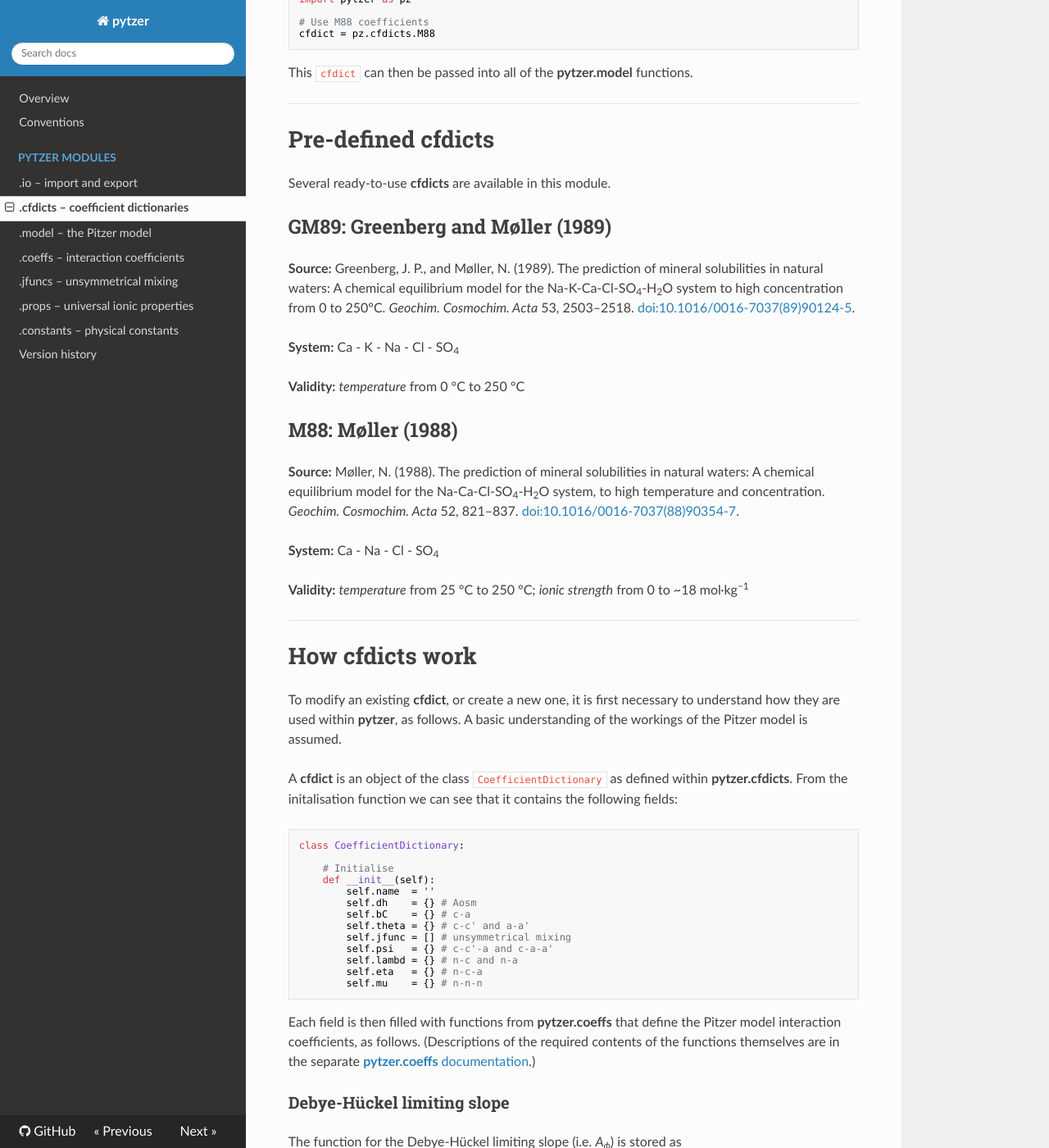
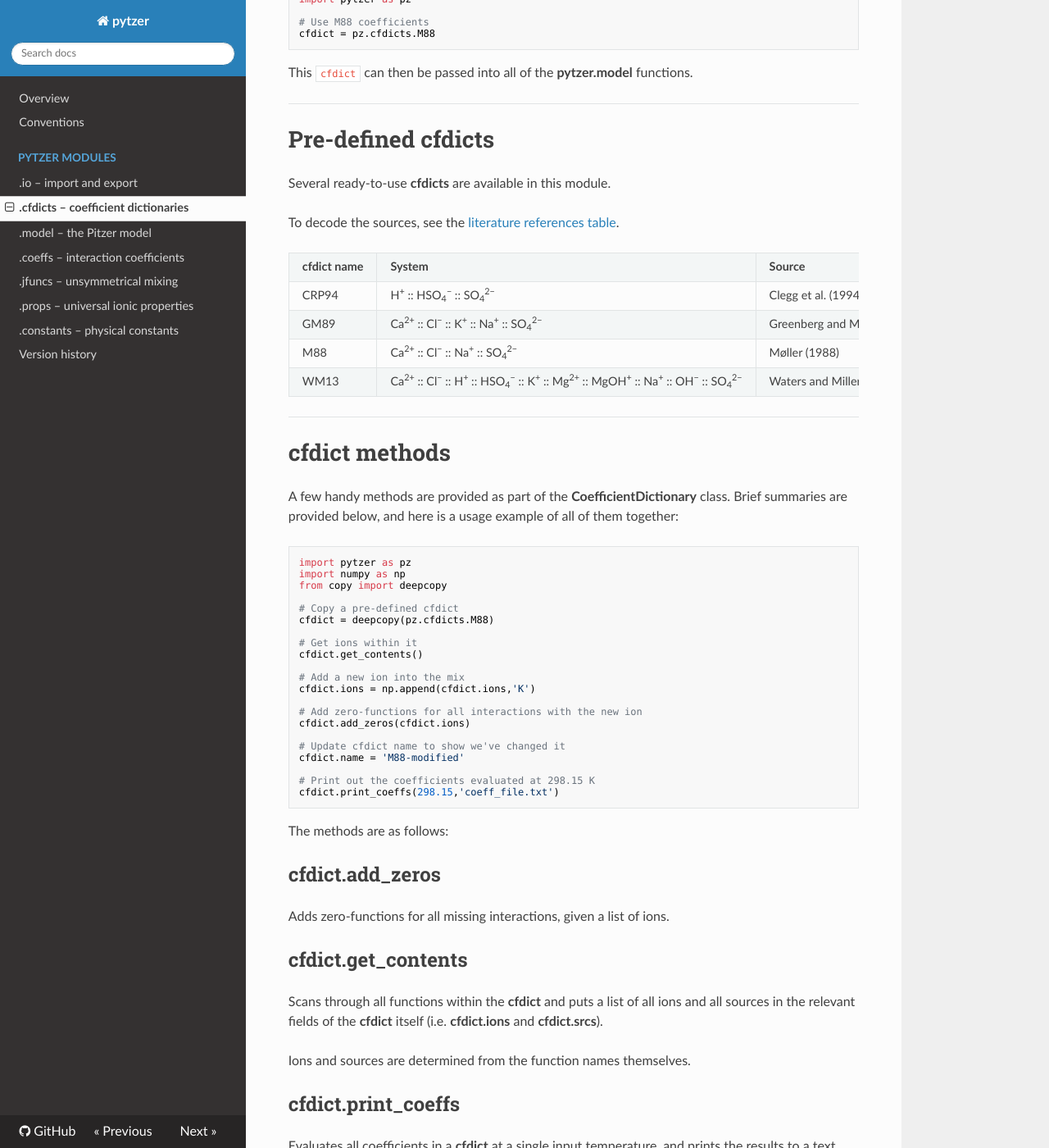
Before and after one commit to mvdh7/pytzer, an MkDocs documentation site: the page built from docs/modules/cfdicts.md, in a window 1280 px wide and 1400 px high, scrolled down 446 px. Shown: the whole window at 82% size. Built offline with MkDocs 1.6.1, drawn with Linux system fonts in a browser that asks for light colours; nearby versions of some CDN libraries; some of the changed text lies outside the part shown.

Commit message:
Updated cfdicts documentation

````diff
--- a/docs/modules/cfdicts.md
+++ b/docs/modules/cfdicts.md
@@ -21,22 +21,83 @@ This `cfdict` can then be passed into all of the **pytzer.model** functions.
 
 Several ready-to-use **cfdicts** are available in this module.
 
-## GM89: Greenberg and Møller (1989)
+To decode the sources, see the [literature references table](../../name-conventions/#literature-references).
 
- **Source:** Greenberg, J. P., and Møller, N. (1989). The prediction of mineral solubilities in natural waters: A chemical equilibrium model for the Na-K-Ca-Cl-SO<sub>4</sub>-H<sub>2</sub>O system to high concentration from 0 to 250°C. *Geochim. Cosmochim. Acta* 53, 2503–2518. <a href="https://doi.org/10.1016/0016-7037(89)90124-5">doi:10.1016/0016-7037(89)90124-5</a>.
+<table><tr>
 
-**System:** Ca - K - Na - Cl - SO<sub>4</sub>
+<td><strong>cfdict name</strong></td>
+<td><strong>System</strong></td>
+<td><strong>Source</strong></td>
 
-**Validity:** *temperature* from 0 °C to 250 °C
+</tr><tr>
+<td>CRP94</td>
+<td>H<sup>+</sup> :: HSO<sub>4</sub><sup>−</sup> :: SO<sub>4</sub><sup>2−</sup></td>
+<td>Clegg et al. (1994)</td>
+
+</tr><tr>
+<td>GM89</td>
+<td>Ca<sup>2+</sup> :: Cl<sup>−</sup> :: K<sup>+</sup> :: Na<sup>+</sup> :: SO<sub>4</sub><sup>2−</sup></td>
+<td>Greenberg and Møller (1989)</td>
+
+</tr><tr>
+<td>M88</td>
+<td>Ca<sup>2+</sup> :: Cl<sup>−</sup> :: Na<sup>+</sup> :: SO<sub>4</sub><sup>2−</sup></td>
+<td>Møller (1988)</td>
+
+</tr><tr>
+<td>WM13</td>
+<td>Ca<sup>2+</sup> :: Cl<sup>−</sup> :: H<sup>+</sup> :: HSO<sub>4</sub><sup>−</sup> :: K<sup>+</sup> :: Mg<sup>2+</sup> :: MgOH<sup>+</sup> :: Na<sup>+</sup> :: OH<sup>−</sup> :: SO<sub>4</sub><sup>2−</sup></td>
+<td>Waters and Millero (2013)</td>
+
+</tr></table>
+
+<hr />
+
+# cfdict methods
+
+A few handy methods are provided as part of the **CoefficientDictionary** class. Brief summaries are provided below, and here is a usage example of all of them together:
 
 
-## M88: Møller (1988)
+```python
+import pytzer as pz
+import numpy as np
+from copy import deepcopy
 
-**Source:** Møller, N. (1988). The prediction of mineral solubilities in natural waters: A chemical equilibrium model for the Na-Ca-Cl-SO<sub>4</sub>-H<sub>2</sub>O system, to high temperature and concentration. *Geochim. Cosmochim. Acta* 52, 821–837. <a href="https://doi.org/10.1016/0016-7037(88)90354-7">doi:10.1016/0016-7037(88)90354-7</a>.
+# Copy a pre-defined cfdict
+cfdict = deepcopy(pz.cfdicts.M88)
 
-**System:** Ca - Na - Cl - SO<sub>4</sub>
+# Get ions within it
+cfdict.get_contents()
 
-**Validity:** *temperature* from 25 °C to 250 °C; *ionic strength* from 0 to ~18 mol·kg<sup>−1</sup>
+# Add a new ion into the mix
+cfdict.ions = np.append(cfdict.ions,'K')
+
+# Add zero-functions for all interactions with the new ion
+cfdict.add_zeros(cfdict.ions)
+
+# Update cfdict name to show we've changed it
+cfdict.name = 'M88-modified'
+
+# Print out the coefficients evaluated at 298.15 K
+cfdict.print_coeffs(298.15,'coeff_file.txt')
+```
+
+The methods are as follows:
+
+## cfdict.add_zeros
+
+Adds zero-functions for all missing interactions, given a list of ions.
+
+## cfdict.get_contents
+
+Scans through all functions within the **cfdict** and puts a list of all ions and all sources in the relevant fields of the **cfdict** itself (i.e. **cfdict.ions** and **cfdict.srcs**).
+
+Ions and sources are determined from the function names themselves.
+
+## cfdict.print_coeffs
+
+Evaluates all coefficients in a **cfdict** at a single input temperature, and prints the results to a text file.
+
 
 <hr />
 
@@ -120,11 +181,16 @@ The field names obey the rules, in order of precedence:
 
 Assigning functions is exactly the same as described for the other interaction types.
 
+
 ### Unsymmetrical mixing terms
 
 A function to evaluate the J and J' equations are contained in `cfdict.jfunc`. Unlike the other fields within the **cfdict**, only one function is provided, so this field directly contains the relevant function, rather than storing it in a dict.
 
+Different options for the functions needed here can be found in **pytzer.jfuncs**.
+
+
 <hr />
+
 
 # Modify an existing cfdict
 
--- a/pztest.py
+++ b/pztest.py
@@ -12,6 +12,8 @@ cf = pz.cfdicts.MarChemSpec
 cf.print_coeffs(298.15,'print_coeffs/pytzer_MarChemSpec_25.txt')
 
 print(cf.ions)
+
+#cf.add_zeros(np.array(['Ba','Ca']))
 
 ## Cut out zero ionic strengths and do calculations
 #
````
Also changed, not shown: docs/modules/model.md (+1 -1 lines), docs/version-history.md (+12 -9 lines).
